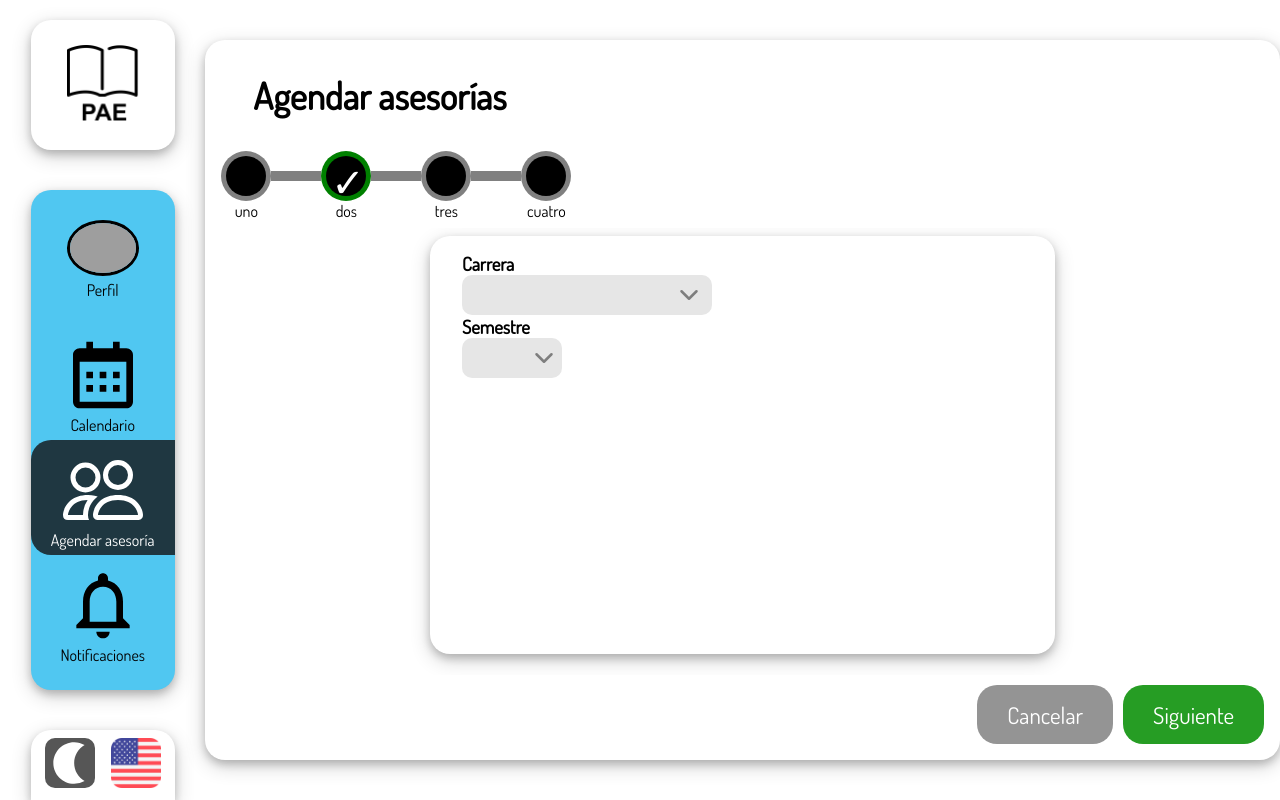
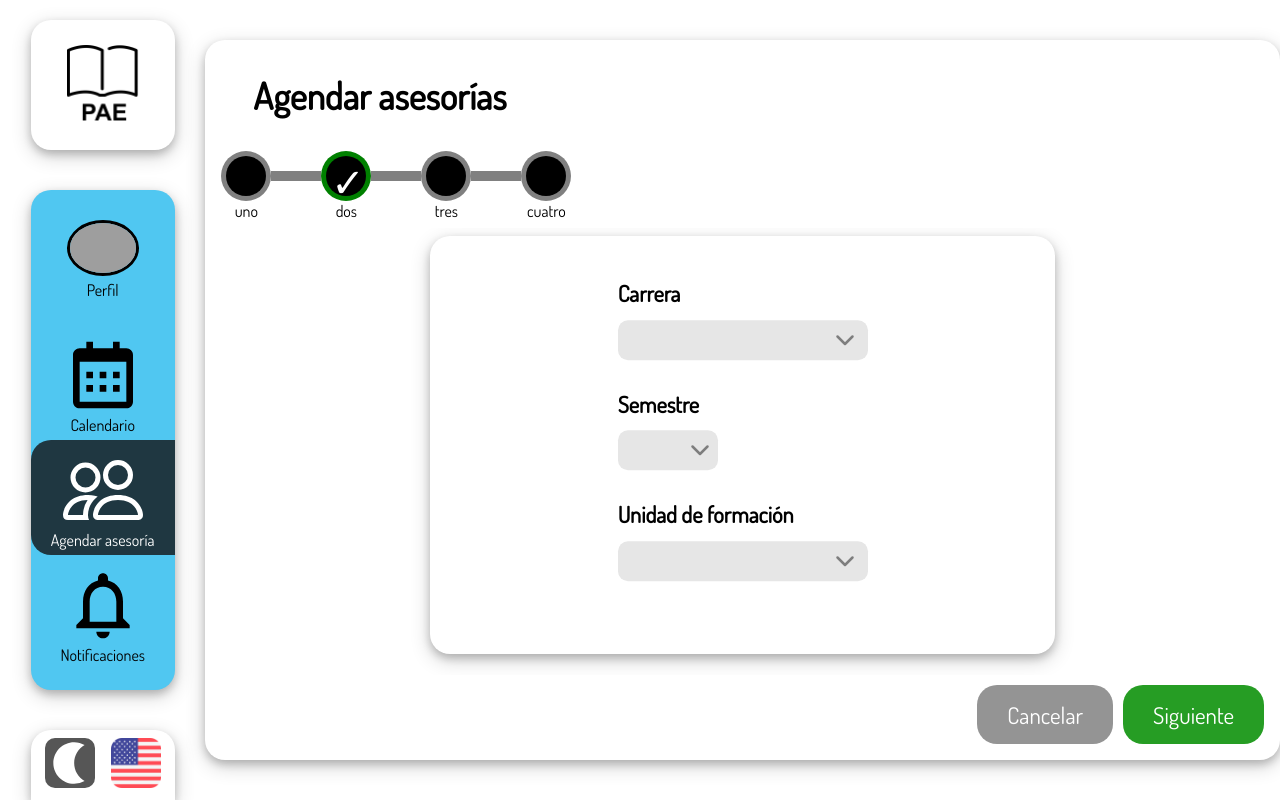
Before and after one commit to Daniel-dadu/PAE_web_platform, a React (Create React App) app in the folder frontend/: page /agendarAsesoriaUF in a window 1280 px wide. Built offline with nearby package versions, Linux system fonts and the light colour scheme; grey boxes are pictures that could not be loaded.

Commit message:
Finished AgendarAsesoriaUF view #30

```diff
--- a/frontend/src/components/reusable/CampoSeleccionarEnListaDesplegable/CampoSeleccionarEnListaDesplegable.jsx
+++ b/frontend/src/components/reusable/CampoSeleccionarEnListaDesplegable/CampoSeleccionarEnListaDesplegable.jsx
@@ -6,15 +6,19 @@ import { FiChevronDown } from 'react-icons/fi';
 // Descripción de las propedades
 /*
 size: se recibe un string que puede ser "small", "medium" o "big"
+idList: se recibe un string que relaciona el input con la lista. Puede ser cualquier conjunto de caracteres como "miLista"
 options: se recibe un array de strings con las opciones que se deben mostrar
+
+EJEMPLO:
+<CampoSeleccionarEnListaDesplegable size="small" options={info.semestre} idList="carrera"/>
 */
 
-function CampoSeleccionarEnListaDesplegable({ size, options }) {
+function CampoSeleccionarEnListaDesplegable({ size, idList, options }) {
   return (
     <div className="container_cseld">
-      <input list="browsers" name="browser" id="browser" style={{width: size === "small" ? "100px" : size === "medium" ? "250px" : "350px"}}/>
+      <input list={idList} style={{width: size === "small" ? "100px" : size === "medium" ? "250px" : "350px"}}/>
       <FiChevronDown className="arrow_down" size={30} />
-      <datalist id="browsers">
+      <datalist id={idList}>
         {options.map((opcion) => (
           <option value={opcion} />
         ))}
--- a/frontend/src/views/asesorado/agendarAsesoriaUF/AgendarAsesoriaUF.css
+++ b/frontend/src/views/asesorado/agendarAsesoriaUF/AgendarAsesoriaUF.css
@@ -0,0 +1,21 @@
+.container_out_aauf {
+    position: relative;
+    height: 100%;
+    width: 100%;
+    vertical-align: middle;
+}
+.container_in_aauf {
+    width: fit-content;
+    position: absolute;
+    top: 50%; left: 50%;
+    transform: translate(-50%,-50%);
+}
+
+.container_in_aauf h3 {
+    margin-bottom: 5%;
+    font-size: 1.4rem;
+}
+
+.container_in_aauf input {
+    margin-bottom: 12%;
+}
--- a/frontend/src/views/asesorado/agendarAsesoriaUF/AgendarAsesoriaUF.jsx
+++ b/frontend/src/views/asesorado/agendarAsesoriaUF/AgendarAsesoriaUF.jsx
@@ -9,10 +9,16 @@ function AgendarAsesoriaUF() {
 
   return (
     <AgendarAsesoria showAtrasBtn={false} showTarjetaMaestraMini={true} sizeTarjetaMaestraMini="normal">
-        <h3>Carrera</h3>
-        <CampoSeleccionarEnListaDesplegable size="medium" options={info.semestre}/>
-        <h3>Semestre</h3>
-        <CampoSeleccionarEnListaDesplegable size="small" options={info.carrera}/>
+      <div className='container_out_aauf'>
+        <div className='container_in_aauf'>
+          <h3>Carrera</h3>
+          <CampoSeleccionarEnListaDesplegable size="medium" options={info.carrera} idList="semestre"/>
+          <h3>Semestre</h3>
+          <CampoSeleccionarEnListaDesplegable size="small" options={info.semestre} idList="carrera"/>
+          <h3>Unidad de formación</h3>
+          <CampoSeleccionarEnListaDesplegable size="medium" options={info.unidadFormacion} idList="unidadFormacion"/>
+        </div>
+      </div>
     </AgendarAsesoria>
   )
 }
--- a/frontend/src/views/asesorado/agendarAsesoriaUF/info.json
+++ b/frontend/src/views/asesorado/agendarAsesoriaUF/info.json
@@ -4,7 +4,19 @@
         "IBT (Ingeniería en Biotecnología)",
         "IRS (Ingeniería en Robótica)",
         "IMT (Ingeniería en Mecratrónica)",
+        "IFI (Ingeniería Física Industrial)",
         "IMD (Ingeniería en Biomédica)"
     ],
-    "semestre": [1,2,3,4,5,6,7,8,9]
+    "semestre": [1,2,3,4,5,6,7,8,9],
+    "unidadFormacion": [
+        "Planeación de software",
+        "Desarrollo de software",
+        "Implementación de software",
+        "Construcción de software",
+        "Requerimientos de software",
+        "Calidad de software",
+        "Eliminación de software",
+        "Problemas de software",
+        "No más software"
+    ]
 }
```
